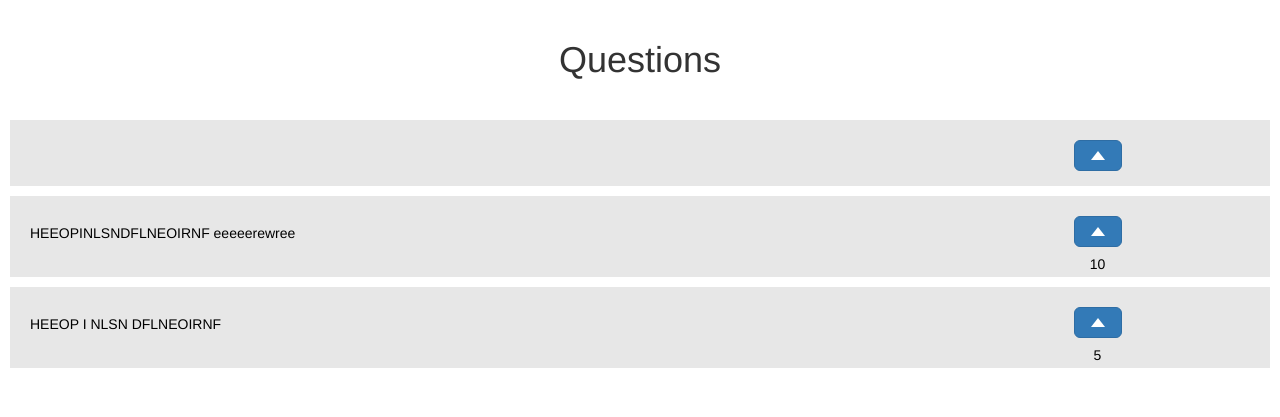
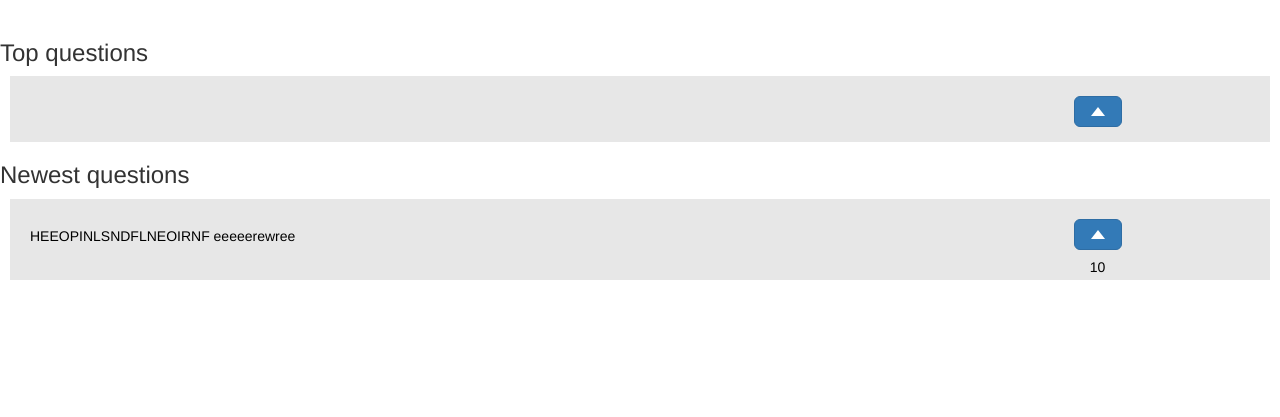
Before and after one commit to MountainPancake/CapyBot, a PHP site: page /Student/questions.html in a window 1280 px wide. Shown: the top 417 px of the page. Run offline with PHP 8.4, Linux system fonts and the light colour scheme.

Commit message:
Endret litt design på questions

```diff
--- a/Student/questions.html
+++ b/Student/questions.html
@@ -18,16 +18,8 @@
 <body>
     <!-- Body -->
         <div id="questions_body">
-            <!--Ask questions, from students-->
 
-
-            <!--Questions, stillt av studenter-->
-
-            <h1 class="student_headers">Questions</h1>
-
-            <br />
-
-            <!--Hentes fra databasen-->
+            <h3>Top questions</h3>
             <div class="questbox">
                 <div class="quest" style="display:inline-block; width:75%;">
                     <h5 id="question"></h5>
@@ -38,6 +30,8 @@
                 </div>
             </div>
 
+
+            <h3>Newest questions</h3>
             <div class="questbox">
                 <div class="quest" style="display:inline-block; width:75%;">
                     <h5>HEEOPINLSNDFLNEOIRNF eeeeerewree</h5>
@@ -48,21 +42,6 @@
                 </div>
             </div>
 
-            <div class="questbox">
-                <div class="quest" style="display:inline-block; width:75%;">
-                    <h5>HEEOP  I NLSN DFLNEOIRNF</h5>
-                </div>
-                <div class="up-vote" style="display:inline-block; float:right; width:25%; text-align:center;">
-                    <button type="button" class="btn btn-lg btn-primary knapp"><div class="arrow-up"/></button>
-                    <h5>5</h5>
-                </div>
-            </div>
-
-            <br />
-            <br />
-
-            <!--Answer questions, from students-->
-
         </div>
 
     <!-- Include all compiled plugins (below), or include individual files as needed -->
--- a/Student/student.css
+++ b/Student/student.css
@@ -67,6 +67,10 @@ body {
   padding-bottom: 30px;
 }
 
+#questions_body {
+  padding-bottom: 30px;
+}
+
 /* Customize container */
 @media (min-width: 768px) {
   .container {
@@ -77,6 +81,9 @@ body {
     padding-bottom: 30px;
   }
   #highscore_body {
+    padding-bottom: 30px;
+  }
+  #questions_body {
     padding-bottom: 30px;
   }
 
```
Also changed, not shown: Student/student.js (+9 -0 lines).
